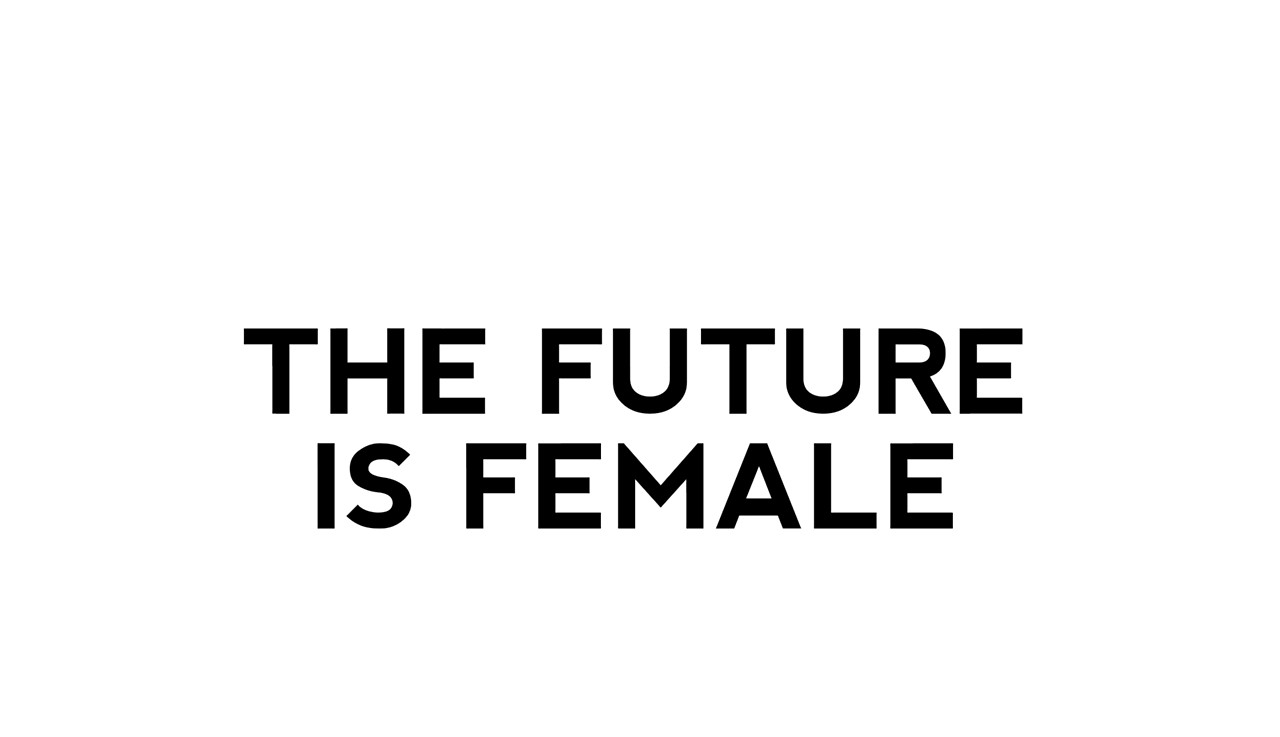
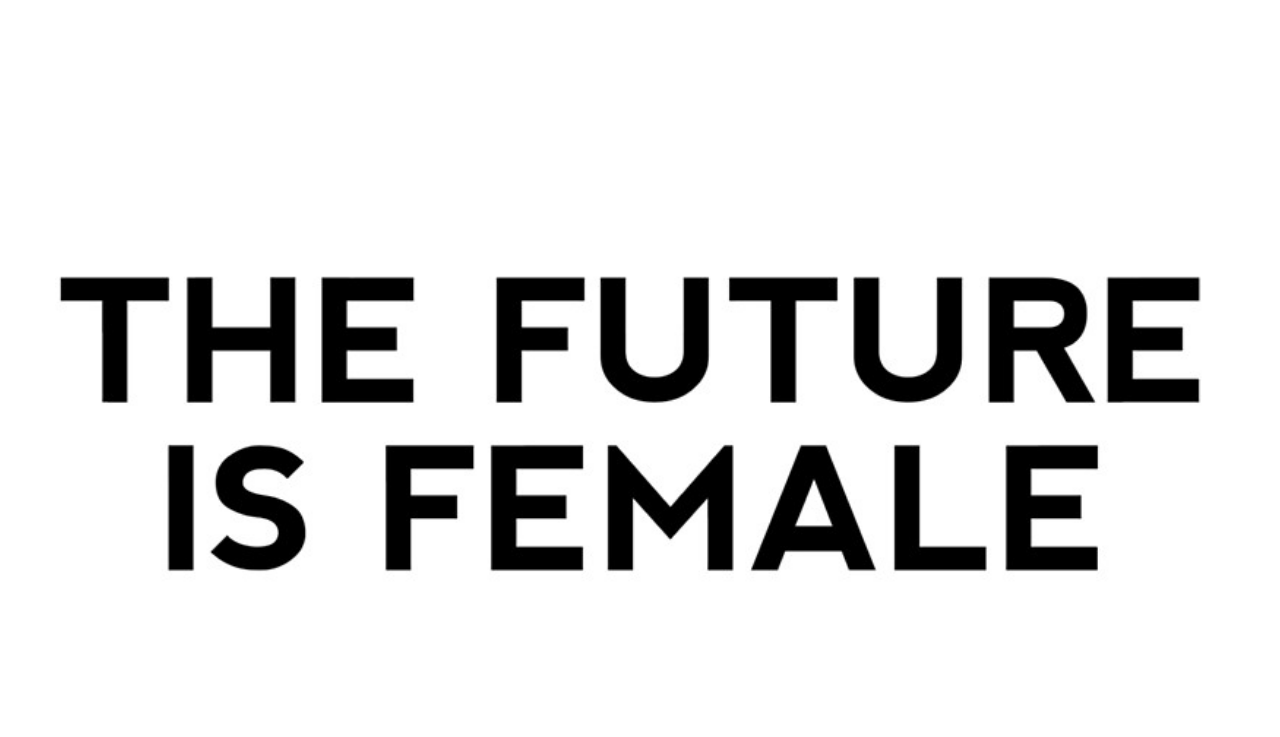
Before and after one commit to tarunraj-work/tarunraj-work.github.io, a plain HTML site: page index.html in a window 1280 px wide. Shown: the part 63-800 px from the top of the page. Drawn offline with nearby package versions, Linux system fonts and the light colour scheme; a web font is replaced by a local one.

Commit message:
pls work

```diff
--- a/index.html
+++ b/index.html
@@ -25,7 +25,7 @@
         background-image: url(female.jpg);
         background-repeat: no-repeat;
         background-position: center;
-        background-size: width
+        background-size: contain;
     }
 
     #untitled {
```
